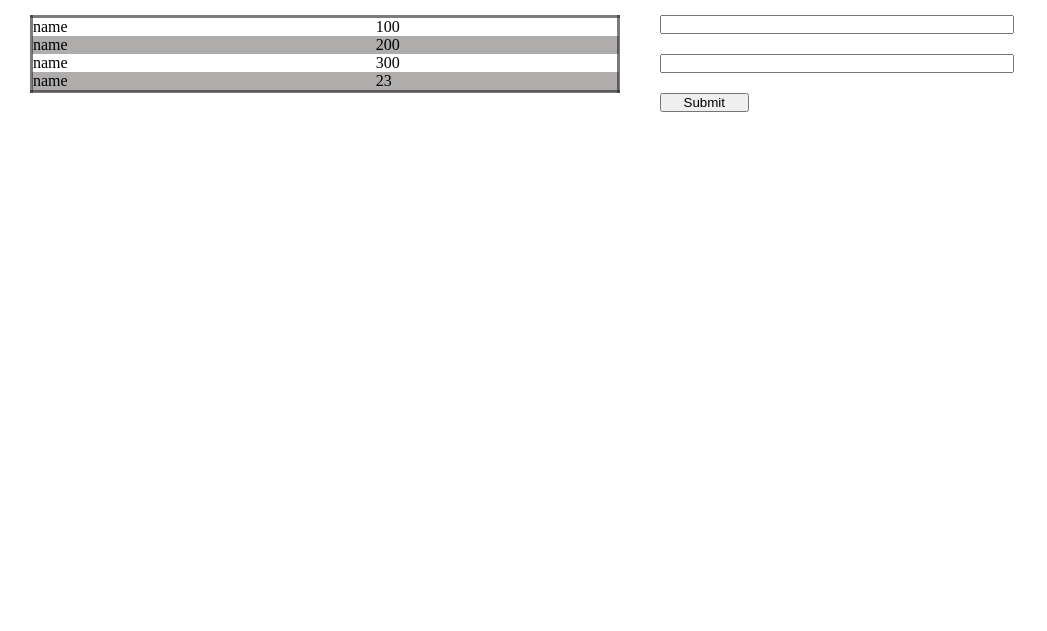
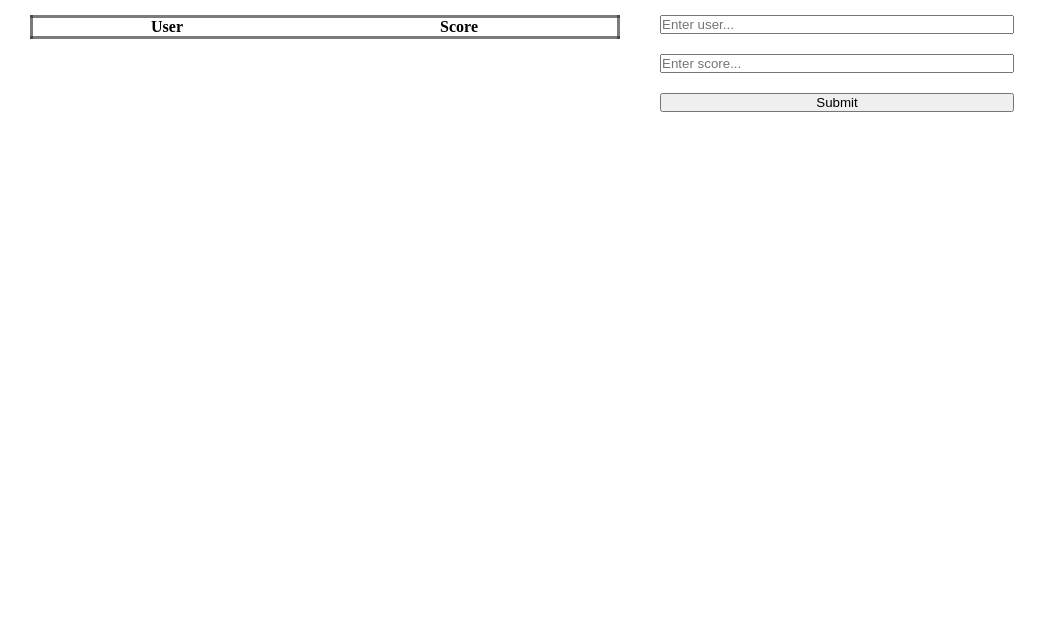
Before and after one commit to bushmusi/leaderboard, a website built with webpack: page src/index.html in a window 1280 px wide. Shown: the part 169-800 px from the top of the page, without its empty margins (0-1047 px from the left). Built offline with nearby package versions, Linux system fonts and the light colour scheme; a web font is replaced by a local one.

Commit message:
Update table format

```diff
--- a/src/index.html
+++ b/src/index.html
@@ -14,33 +14,23 @@
         <section>
             <div class="table-header">
                 <h2>Recent scores</h2>
-                <button>Refresh</button>
+                <button id="refresh">Refresh</button>
             </div>
             <table>
-                <tr>
-                    <td>name</td>
-                    <td>100</td>
-                </tr>
-                <tr>
-                    <td>name</td>
-                    <td>200</td>
-                </tr>
-                <tr>
-                    <td>name</td>
-                    <td>300</td>
-                </tr>
-                <tr>
-                    <td>name</td>
-                    <td>23</td>
-                </tr>
+                <thead>
+                    <th>User</th>
+                    <th>Score</th>
+                </thead>
+                <tbody>
+                </tbody>
             </table>
         </section>
         <aside>
             <h2>Add your score</h2>
-            <form action="#" method="post">
-                <input type="text" name="name" id="name">
-                <input type="text" name="score" id="score">
-                <input type="submit" value="Submit">
+            <form id="score-form">
+                <input type="text" name="user" id="user" placeholder="Enter user..." required>
+                <input type="number" name="score" id="score" placeholder="Enter score..." required>
+                <button type="submit">Submit</button>
             </form>
         </aside>
     </main>
```
